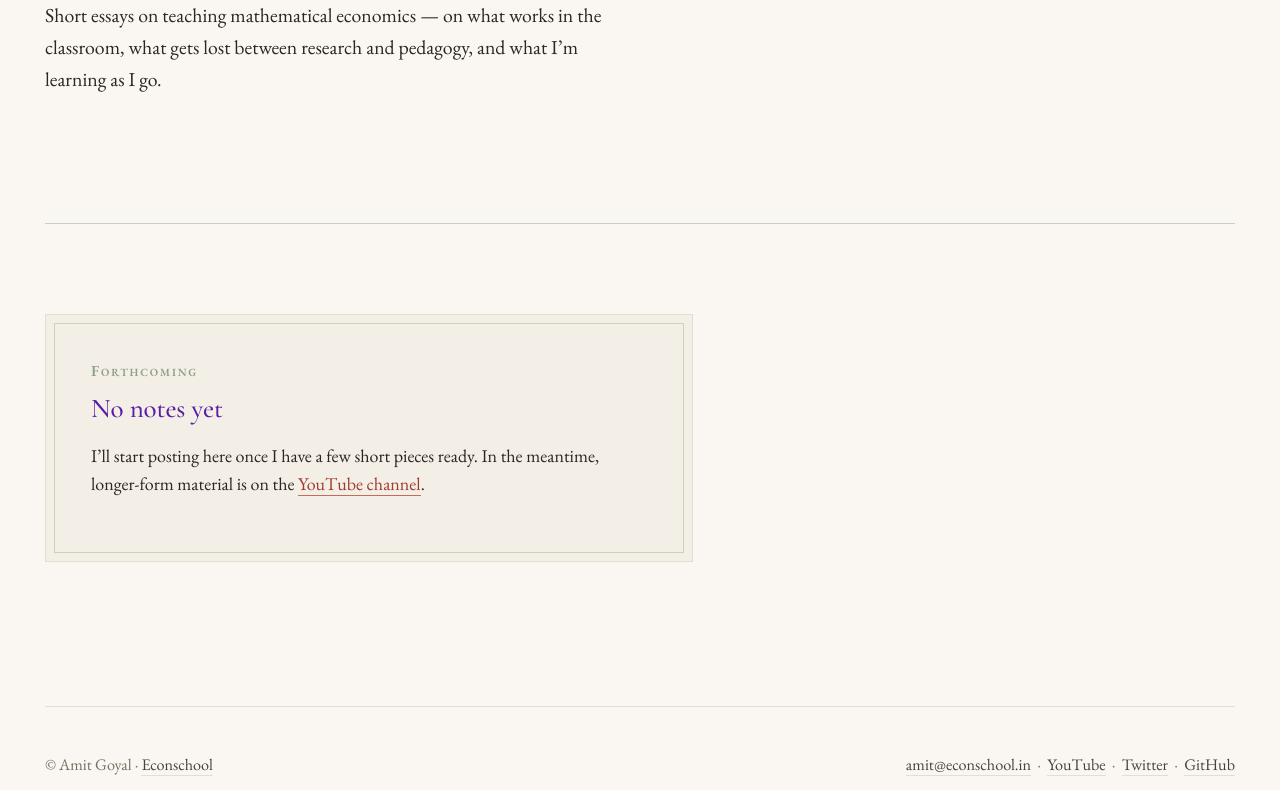
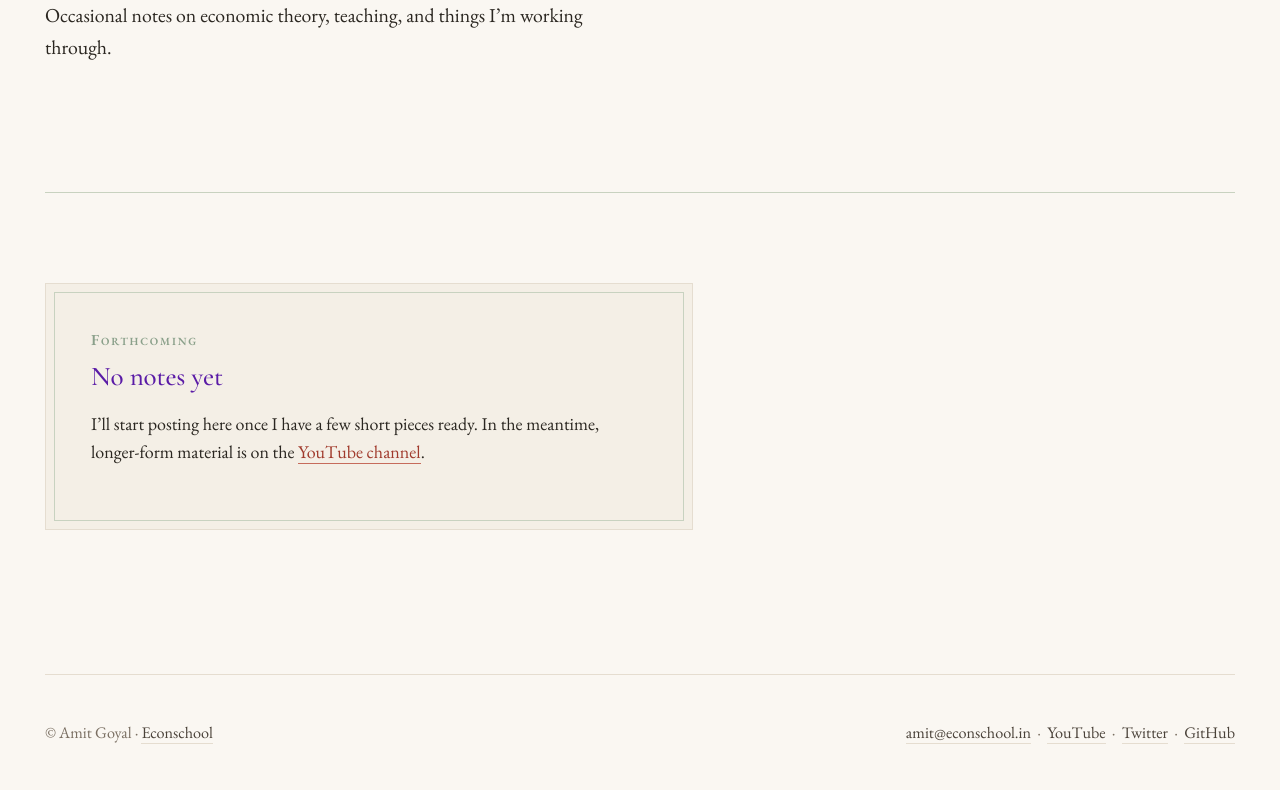
Before and after one commit to amitkumargoyal/amitkumargoyal.github.io, an Astro site: page /notes in a window 1280 px wide. Shown: the part 233-1023 px from the top of the page. Built offline with nearby package versions, Linux system fonts and the light colour scheme; Astro itself is replaced by a stand-in of ours.

Commit message:
Update notes page description

```diff
--- a/src/pages/notes/index.astro
+++ b/src/pages/notes/index.astro
@@ -26,8 +26,7 @@ try {
     <p class="eyebrow">Writing</p>
     <h1 style="font-size: clamp(2rem, 4vw, 3.25rem); margin-bottom: 1rem;">Notes</h1>
     <p style="max-width: 60ch; font-size: 1.1rem; color: var(--ink); line-height: 1.6;">
-      Short essays on teaching mathematical economics &mdash; on what works in the classroom,
-      what gets lost between research and pedagogy, and what I&rsquo;m learning as I go.
+      Occasional notes on economic theory, teaching, and things I&rsquo;m working through.
     </p>
   </section>
 
```
